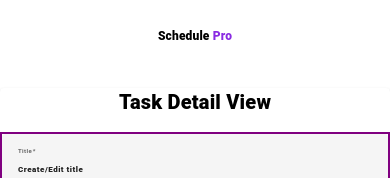
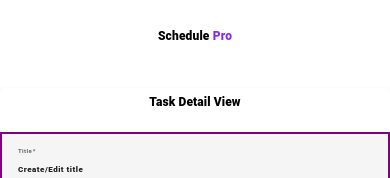
Before and after one commit to andrewindeche/Angular_Task_Mangement_App, an Angular app: page /detail in a window 390 px wide. Shown: the top 178 px of the page. Built offline with nearby package versions, Linux system fonts and the light colour scheme.

Commit message:
add responsiveness for task details

```diff
--- a/src/app/taskdetails/taskdetails.component.css
+++ b/src/app/taskdetails/taskdetails.component.css
@@ -24,3 +24,10 @@ mat-form-field {
     font-weight: bolder;
     text-align: center;
   }
+
+  @media only screen and (min-width: 320px) and (max-width: 768px) {
+    .taskdetailheader{
+        font-size: 12px;
+        font-weight: bolder;
+    }
+ }
```
Also changed, not shown: src/app/app.component.html (line endings or trailing spaces).
